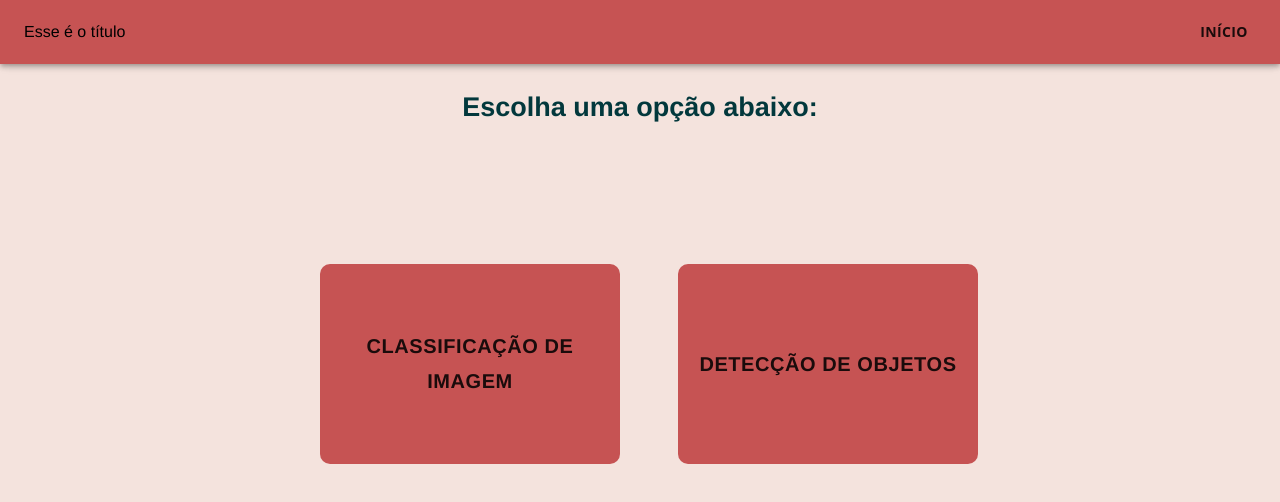
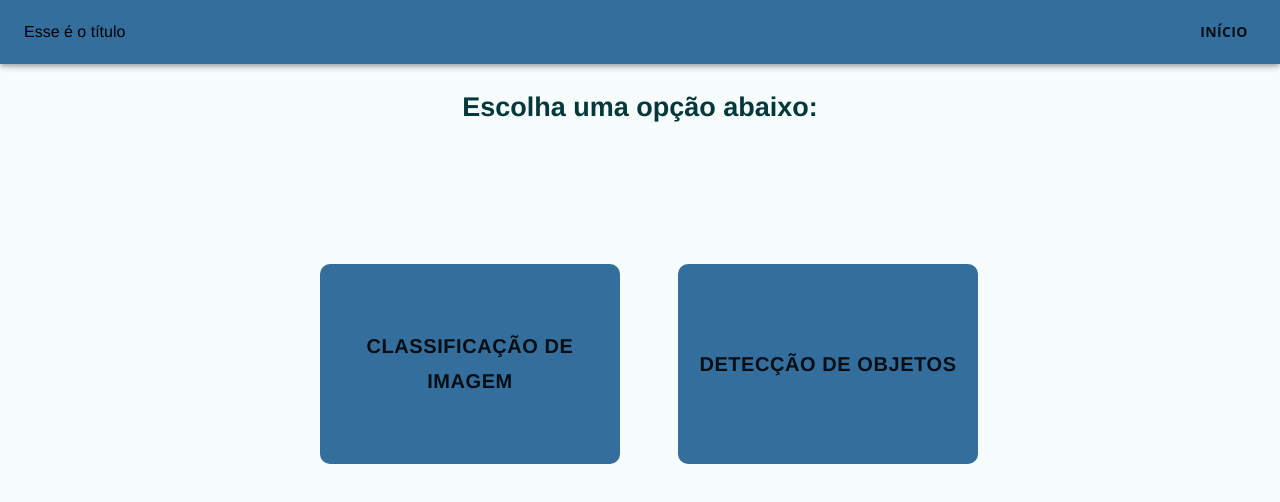
Before and after one commit to logannas/Web-brscan, a React (Create React App) app: page / in a window 1280 px wide. Shown: the top 502 px of the page. Built offline with nearby package versions, Linux system fonts and the light colour scheme.

Commit message:
Alterando a cor

```diff
--- a/package.json
+++ b/package.json
@@ -7,7 +7,11 @@
     "@testing-library/jest-dom": "^5.11.6",
     "@testing-library/react": "^11.2.2",
     "@testing-library/user-event": "^12.5.0",
+    "axios": "^0.21.0",
     "bootstrap": "^4.5.3",
+    "cors": "^2.8.5",
+    "express": "^4.17.1",
+    "http": "0.0.1-security",
     "mdbreact": "^5.0.1",
     "react": "^17.0.1",
     "react-bootstrap": "^1.4.0",
--- a/src/components/Header/index.js
+++ b/src/components/Header/index.js
@@ -5,7 +5,7 @@ import { Link as RouterLink} from 'react-router-dom';
 
 const useStyles = makeStyles(() => ({
         header:{
-            backgroundColor: "#C65353",
+            backgroundColor: "#346E9D",
             fontFamily: "Helvetica",
             color: "#000000",
         },
--- a/src/components/Image/index.js
+++ b/src/components/Image/index.js
@@ -4,7 +4,7 @@ import '../main.css';
 
 const useStyles = makeStyles(() => ({
     sectionButton:{
-        backgroundColor: "#C65353",
+        backgroundColor: "#346E9D",
         fontFamily: "Helvetica",
         fontSize: "20px",
         width: "100px",
--- a/src/components/Sections/index.js
+++ b/src/components/Sections/index.js
@@ -6,7 +6,7 @@ import '../main.css';
 
 const useStyles = makeStyles(() => ({
     sectionButton:{
-        backgroundColor: "#C65353",
+        backgroundColor: "#346E9D",
         fontFamily: "Helvetica",
         fontSize: "20px",
         width: "300px",
--- a/src/components/Upload/index.js
+++ b/src/components/Upload/index.js
@@ -11,7 +11,6 @@ export default function Upload(){
 
       //Código para enviar para o servidor
     }
-
     return (
       <div className="upload-box Upload">
         <input type="file" onChange={handleUpload} />
--- a/src/components/main.css
+++ b/src/components/main.css
@@ -1,5 +1,5 @@
 body{
-    background-color: #F4E3DD
+    background-color: #F7FCFC
 }
 
 .Header{
```
Also changed, not shown: 1 other file (tests, documents, lock files or other folders).
